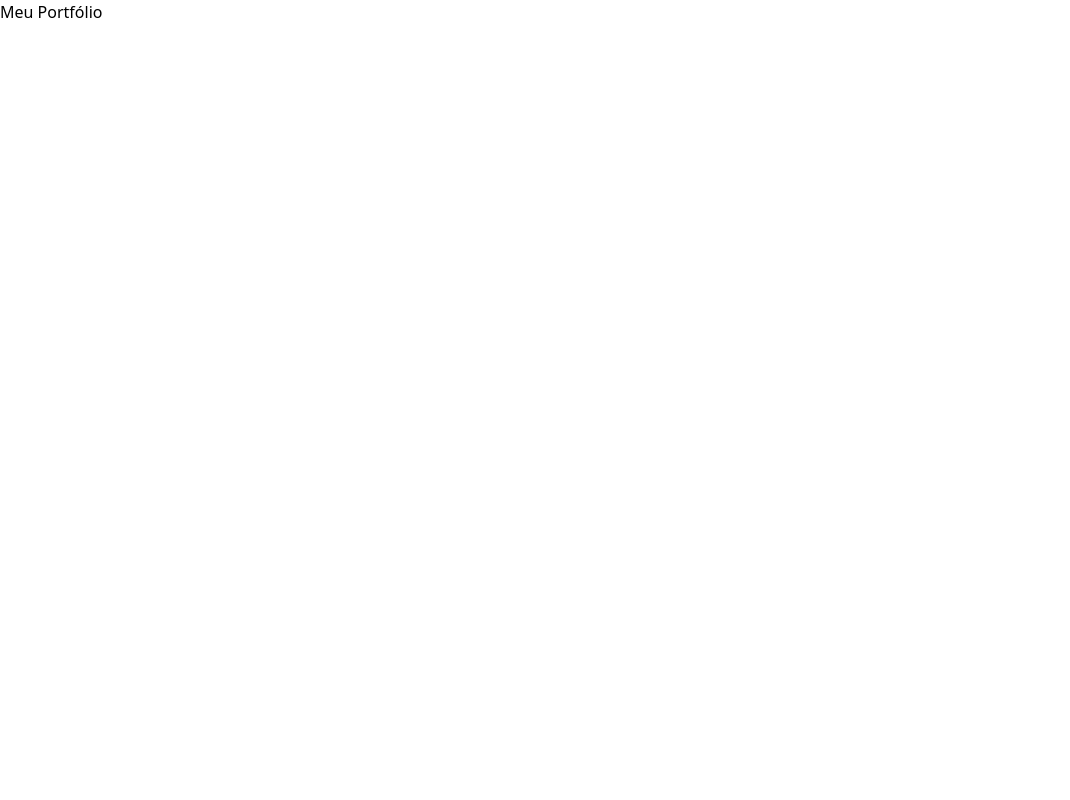
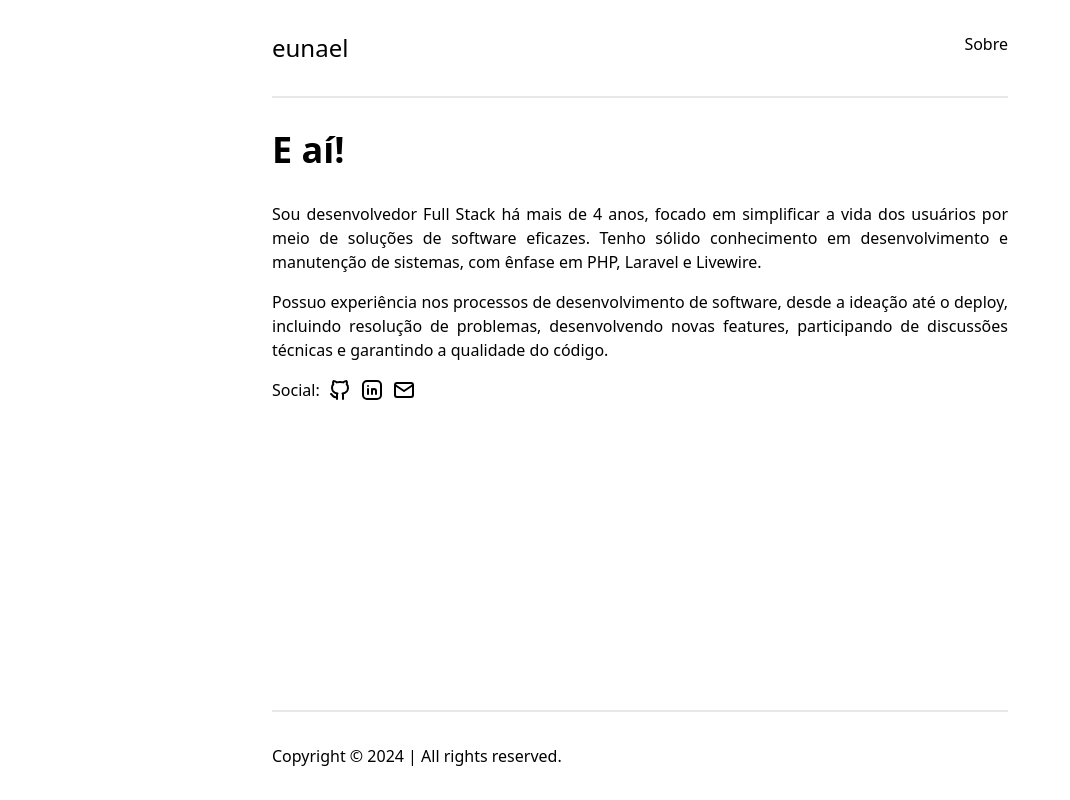
Before and after one commit to eunael/portfolio, a Vue app: page / in a window 1280 px wide. Shown: the whole page, without its empty margins (0-1070 px from the left). Built offline with nearby package versions, Linux system fonts and the light colour scheme; the HTML template or start-up script is replaced by a standard one.

Commit message:
Create Home and About pages

```diff
--- a/src/App.vue
+++ b/src/App.vue
@@ -1,14 +1,18 @@
 <script setup lang="ts">
-import { RouterLink, RouterView } from 'vue-router'
+import { RouterView } from 'vue-router'
+import Header from './components/Header.vue'
+import Footer from './components/Footer.vue'
+
 </script>
 
 <template>
-  <!-- <nav>
-    <RouterLink to="/">Home</RouterLink>
-    <RouterLink to="/about">About</RouterLink>
-  </nav> -->
+  <main class="min-h-screen flex flex-col justify-between">
+    <Header />
 
-  <RouterView />
+    <RouterView class="flex-grow"/>
+
+    <Footer />
+  </main>
 </template>
 
 <style scoped>
--- /dev/null
+++ b/src/components/Footer.vue
@@ -0,0 +1,9 @@
+<template>
+    <footer>
+        <div class="mx-auto max-w-[48rem] px-4">
+            <div class="w-full flex justify-between py-8 border-t-2">
+                Copyright &copy; 2024 | All rights reserved.
+            </div>
+        </div>
+    </footer>
+</template>
--- /dev/null
+++ b/src/components/Header.vue
@@ -0,0 +1,21 @@
+<script setup lang="ts">
+import { RouterLink } from 'vue-router'
+</script>
+
+<template>
+    <header>
+      <div class="mx-auto max-w-[48rem] px-4">
+        <div class="w-full flex justify-between py-8 border-b-2">
+          <div>
+            <RouterLink to="/" class="text-2xl">eunael</RouterLink>
+          </div>
+
+          <nav>
+            <ul class="flex">
+              <li><RouterLink to="/about">Sobre</RouterLink></li>
+            </ul>
+          </nav>
+        </div>
+      </div>
+    </header>
+</template>
--- /dev/null
+++ b/src/components/SectionTitle.vue
@@ -0,0 +1,11 @@
+<script lang="ts">
+    export default {
+        props: {
+            title: String
+        }
+    }
+</script>
+
+<template>
+    <h1 class="text-4xl font-bold mb-8">{{ title }}</h1>
+</template>
--- /dev/null
+++ b/src/components/icons/EmailIcon.vue
@@ -0,0 +1,3 @@
+<template>
+    <svg  xmlns="http://www.w3.org/2000/svg"  width="24"  height="24"  viewBox="0 0 24 24"  fill="none"  stroke="currentColor"  stroke-width="2"  stroke-linecap="round"  stroke-linejoin="round"  class="icon icon-tabler icons-tabler-outline icon-tabler-mail"><path stroke="none" d="M0 0h24v24H0z" fill="none"/><path d="M3 7a2 2 0 0 1 2 -2h14a2 2 0 0 1 2 2v10a2 2 0 0 1 -2 2h-14a2 2 0 0 1 -2 -2v-10z" /><path d="M3 7l9 6l9 -6" /></svg>
+</template>
--- /dev/null
+++ b/src/components/icons/GithubIcon.vue
@@ -0,0 +1,3 @@
+<template>
+    <svg  xmlns="http://www.w3.org/2000/svg"  width="24"  height="24"  viewBox="0 0 24 24"  fill="none"  stroke="currentColor"  stroke-width="2"  stroke-linecap="round"  stroke-linejoin="round"  class="icon icon-tabler icons-tabler-outline icon-tabler-brand-github"><path stroke="none" d="M0 0h24v24H0z" fill="none"/><path d="M9 19c-4.3 1.4 -4.3 -2.5 -6 -3m12 5v-3.5c0 -1 .1 -1.4 -.5 -2c2.8 -.3 5.5 -1.4 5.5 -6a4.6 4.6 0 0 0 -1.3 -3.2a4.2 4.2 0 0 0 -.1 -3.2s-1.1 -.3 -3.5 1.3a12.3 12.3 0 0 0 -6.2 0c-2.4 -1.6 -3.5 -1.3 -3.5 -1.3a4.2 4.2 0 0 0 -.1 3.2a4.6 4.6 0 0 0 -1.3 3.2c0 4.6 2.7 5.7 5.5 6c-.6 .6 -.6 1.2 -.5 2v3.5" /></svg>
+</template>
--- /dev/null
+++ b/src/components/icons/LinkedinIcon.vue
@@ -0,0 +1,3 @@
+<template>
+    <svg  xmlns="http://www.w3.org/2000/svg"  width="24"  height="24"  viewBox="0 0 24 24"  fill="none"  stroke="currentColor"  stroke-width="2"  stroke-linecap="round"  stroke-linejoin="round"  class="icon icon-tabler icons-tabler-outline icon-tabler-brand-linkedin"><path stroke="none" d="M0 0h24v24H0z" fill="none"/><path d="M8 11v5" /><path d="M8 8v.01" /><path d="M12 16v-5" /><path d="M16 16v-3a2 2 0 1 0 -4 0" /><path d="M3 7a4 4 0 0 1 4 -4h10a4 4 0 0 1 4 4v10a4 4 0 0 1 -4 4h-10a4 4 0 0 1 -4 -4z" /></svg>
+</template>
--- a/src/router/index.ts
+++ b/src/router/index.ts
@@ -1,5 +1,6 @@
 import { createRouter, createWebHistory } from 'vue-router'
 import HomeView from '../views/HomeView.vue'
+import AboutMe from '../views/AboutMe.vue'
 
 const router = createRouter({
   history: createWebHistory(import.meta.env.BASE_URL),
@@ -9,6 +10,11 @@ const router = createRouter({
       name: 'home',
       component: HomeView,
     },
+    {
+      path: '/about',
+      name: 'about',
+      component: AboutMe,
+    }
   ],
 })
 
--- /dev/null
+++ b/src/views/AboutMe.vue
@@ -0,0 +1,15 @@
+<script setup lang="ts">
+  import SectionTitle from '../components/SectionTitle.vue';
+</script>
+
+<template>
+    <section>
+        <div class="mx-auto max-w-[48rem] px-4">
+            <div class="w-full py-8">
+
+                <SectionTitle title="Sobre mim" />
+
+            </div>
+        </div>
+    </section>
+</template>
--- a/src/views/HomeView.vue
+++ b/src/views/HomeView.vue
@@ -1,8 +1,33 @@
 <script setup lang="ts">
+  import GithubIcon from '../components/icons/GithubIcon.vue';
+  import LinkedinIcon from '../components/icons/LinkedinIcon.vue';
+  import EmailIcon from '../components/icons/EmailIcon.vue';
+  import SectionTitle from '../components/SectionTitle.vue';
+
 </script>
 
 <template>
-  <main>
-    <div>Meu Portfólio</div>
-  </main>
+  <section>
+    <div class="mx-auto max-w-[48rem] px-4">
+        <div class="w-full py-8">
+
+          <SectionTitle title="E aí!" />
+
+          <p class="text-justify mb-4">
+            Sou desenvolvedor Full Stack há mais de 4 anos, focado em simplificar a vida dos usuários por meio de soluções de software eficazes. Tenho sólido conhecimento em desenvolvimento e manutenção de sistemas, com ênfase em PHP, Laravel e Livewire.
+          </p>
+          <p class="text-justify mb-4">
+            Possuo experiência nos processos de desenvolvimento de software, desde a ideação até o deploy, incluindo resolução de problemas, desenvolvendo novas features, participando de discussões técnicas e garantindo a qualidade do código.
+          </p>
+          <p class="text-justify mb-4">
+            <ul class="flex gap-2">
+              <li>Social:</li>
+              <li><a href="https://github.com/eunael" target="_blank"><GithubIcon/></a></li>
+              <li><a href="https://linkedin.com/in/einael" target="_blank"><LinkedinIcon/></a></li>
+              <li><a href="mailto:natanaelallves@gmail.com" target="_blank"><EmailIcon/></a></li>
+            </ul>
+          </p>
+        </div>
+    </div>
+  </section>
 </template>
```
